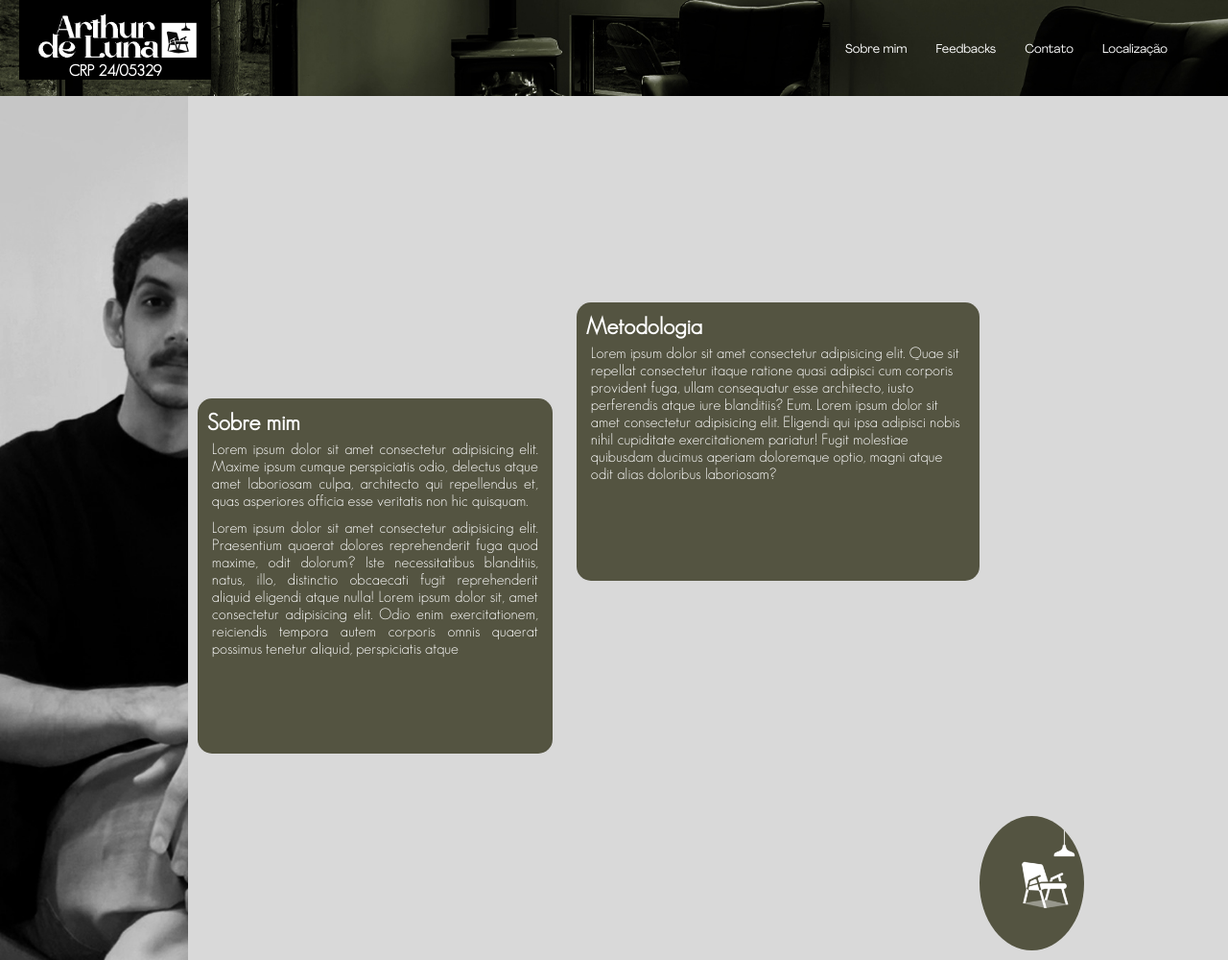
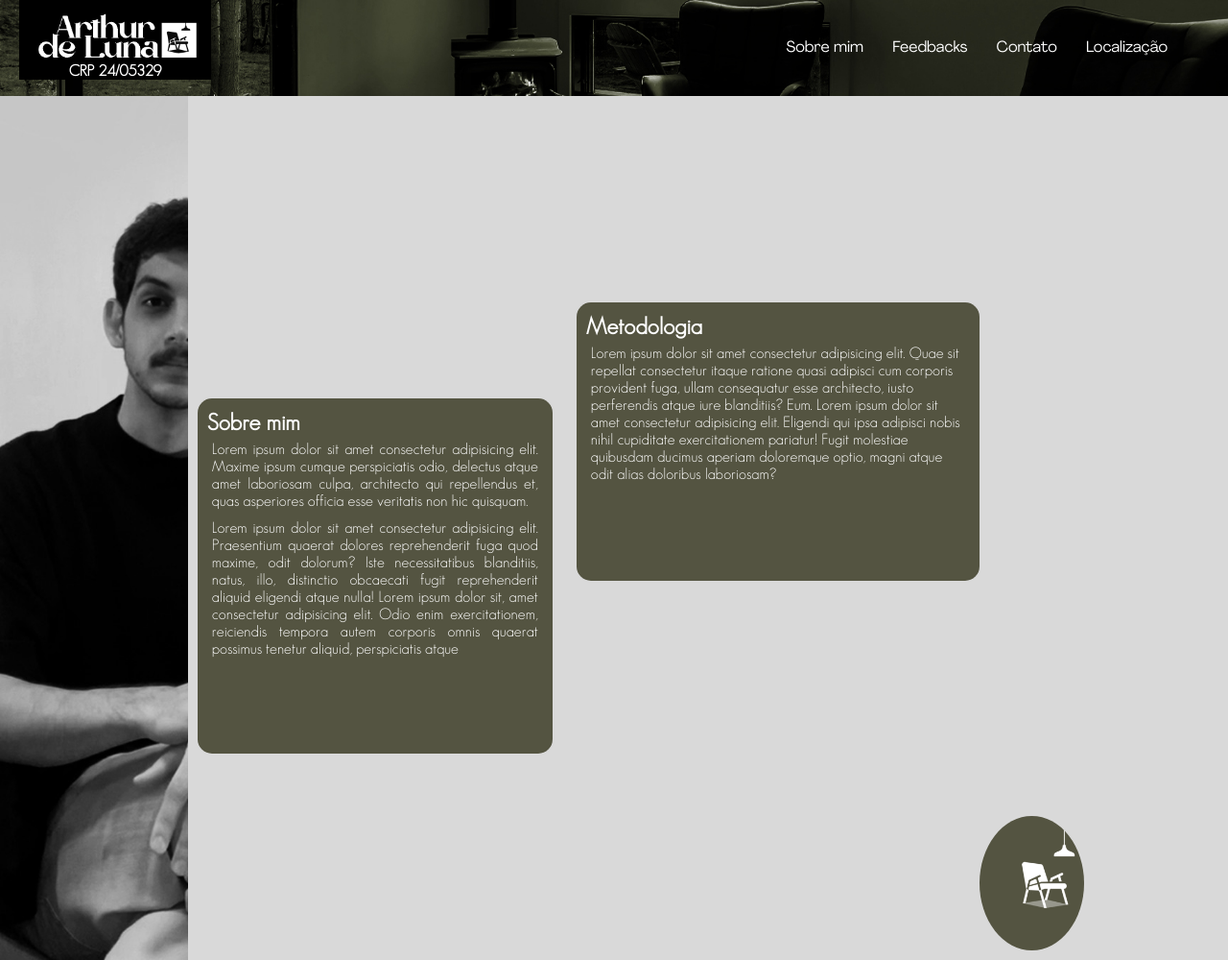
Before and after one commit to gabefdl/projeto-arthur, a plain HTML site: page index.html in a window 1280 px wide. Shown: the top 1000 px of the page at 96% size. Drawn offline with Linux system fonts and the light colour scheme.

Commit message:
Update media-query.css

```diff
--- a/estilos/media-query.css
+++ b/estilos/media-query.css
@@ -24,6 +24,10 @@
 
     nav {
         margin-right: 50px;
+    }
+
+    nav a {
+        font-size: 1em;
     }
 
    /* header.rolagem {
@@ -370,6 +374,7 @@ footer {
         margin-right: 50px;
     }
 
+
     /*header.rolagem {
         background-color: #858666;
         transition: 0.3s;
```
